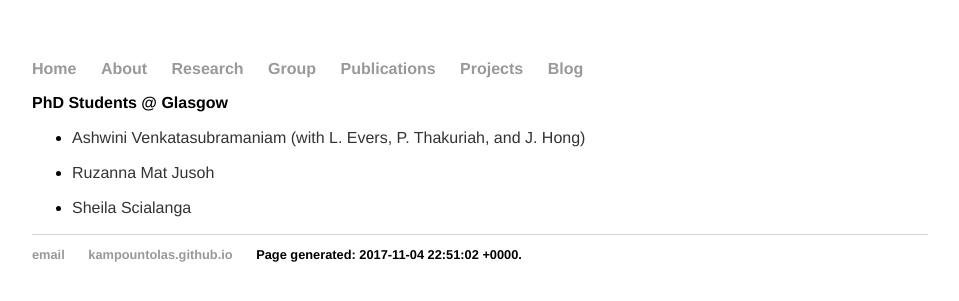
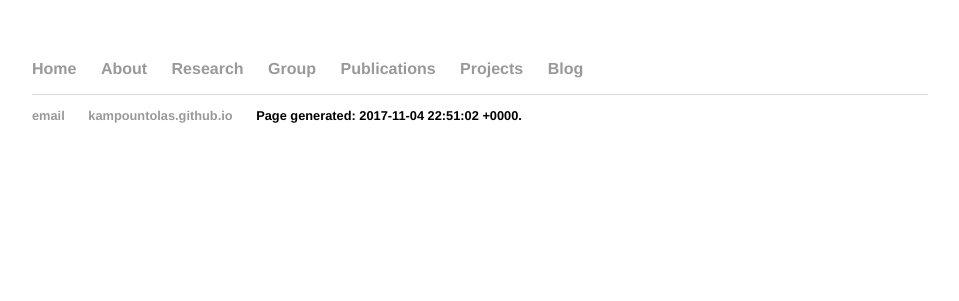
Before and after one commit to kampountolas/kampountolas.github.io, a Jekyll site: the page built from group/index.html, in a window 1280 px wide. Shown: the top 301 px of the page, without its empty margins (160-1119 px from the left). Built offline with Jekyll 4.4.1, drawn with Linux system fonts in a browser that asks for light colours; nearby versions of some CDN libraries.

Commit message:
Update index.html

```diff
--- a/group/index.html
+++ b/group/index.html
@@ -3,10 +3,11 @@ layout: default
 title: Group
 ---
 <div class="blurb">
-            <h2>PhD Students @ Glasgow</h2>
+<!--            <h2>PhD Students @ Glasgow</h2>
             <ul>
                 <li><p>Ashwini Venkatasubramaniam (with L. Evers, P. Thakuriah, and J. Hong)</p></li>
                 <li><p>Ruzanna Mat Jusoh</p></li>
                 <li><p>Sheila Scialanga</p></li>
             </ul>
+-->
 </div><!-- /.blurb -->
```
